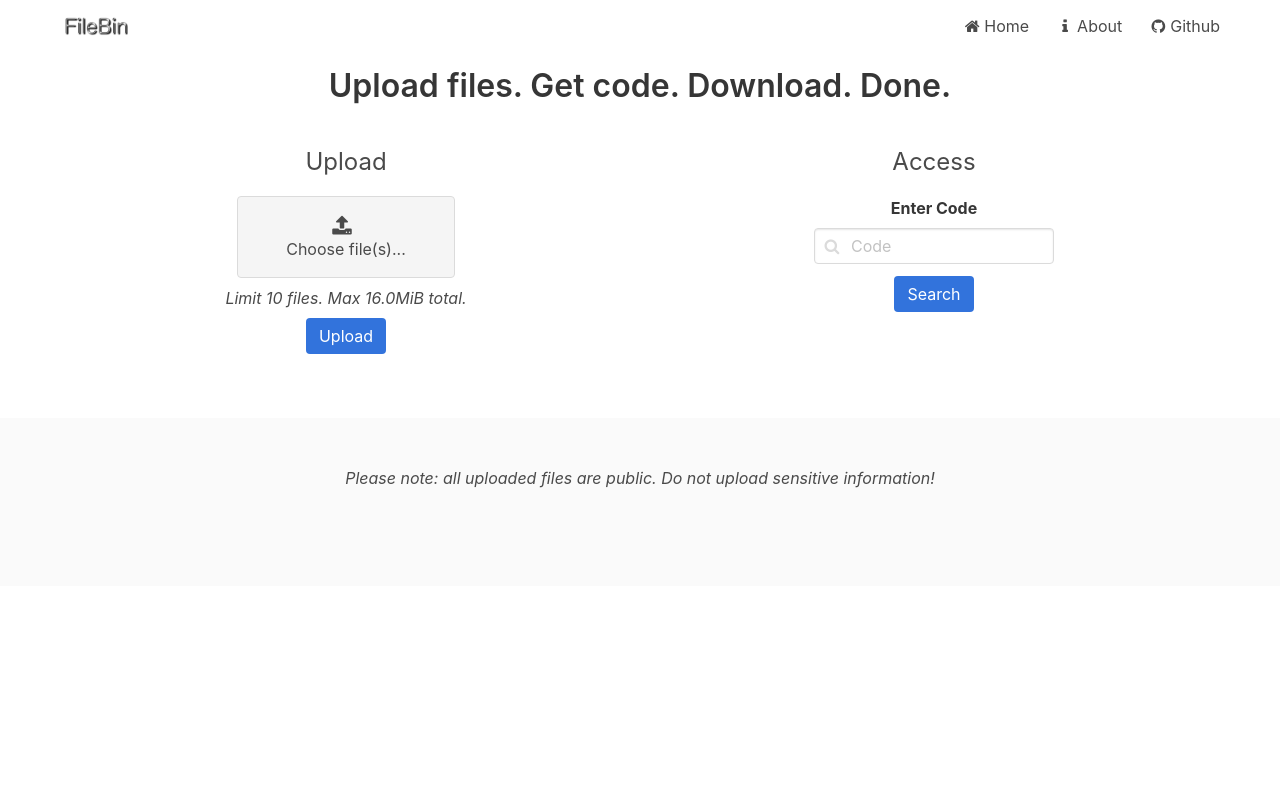
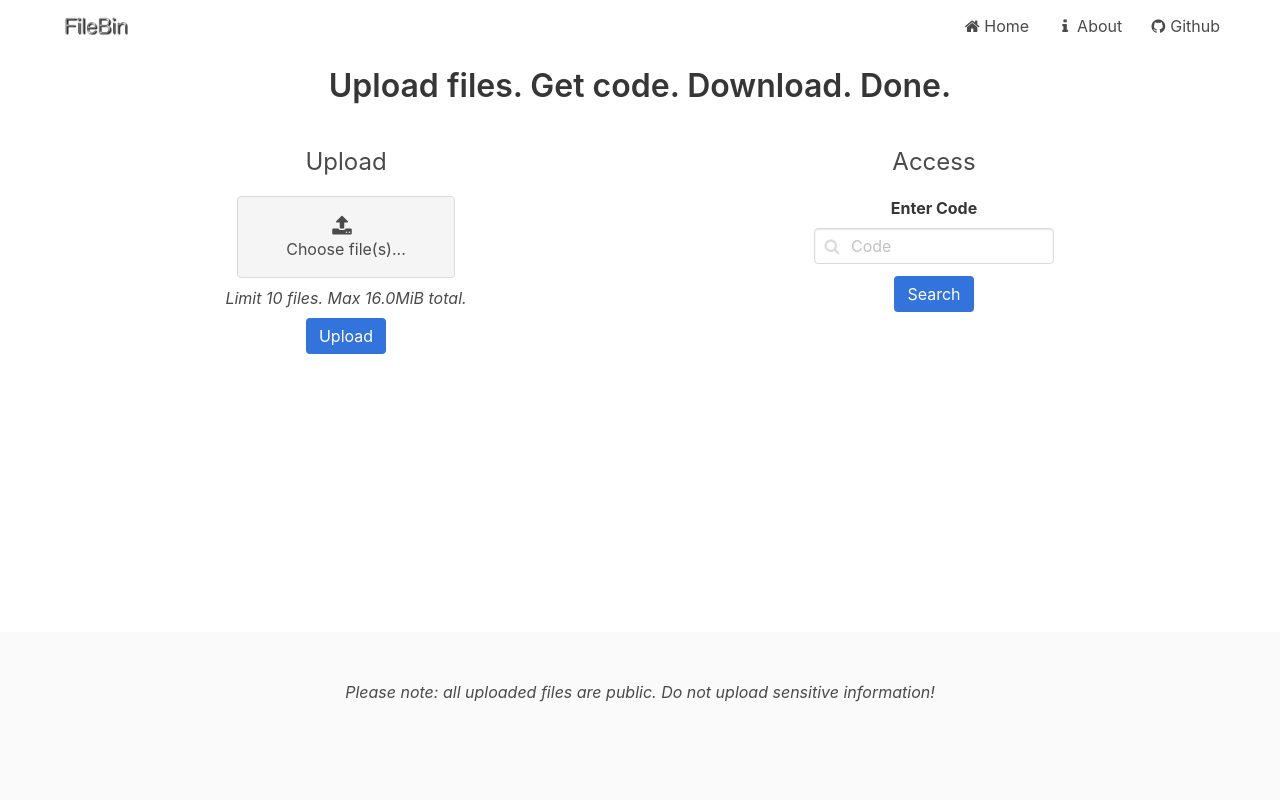
Before and after one commit to tristanmkernan/filebin, a Flask app: page / in a window 1280 px wide. Run offline with Flask 2, Linux system fonts and the light colour scheme; parts of the project's set-up code (start-up, migrations or seed data) failed here and were passed over.

Commit message:
feat: improve display on large screen sizes

```diff
--- a/templates/404.html
+++ b/templates/404.html
@@ -3,6 +3,7 @@
 {% block title %}Page Not Found{% endblock %}
 
 {% block main %}
+<div class="container flexify-me">
     <section class="hero">
 	<div class="hero-body">
 	    <div class="container">
@@ -23,4 +24,5 @@
 	    </div>
 	</div>
     </section>
+</div>
 {% endblock %}
--- a/templates/filebin.html
+++ b/templates/filebin.html
@@ -3,7 +3,7 @@
 {% block title %}File Pigeon{% endblock %}
 
 {% block main %}
-<div class="container my-1">
+<div class="container my-1 flexify-me">
     <div class="columns">
 	<div class="column">
             <article class="message is-danger is-hidden" id="files-deleted-message">
--- a/templates/index.html
+++ b/templates/index.html
@@ -3,7 +3,7 @@
 {% block title %}File Pigeon{% endblock %}
 
 {% block main %}
-<div class="container has-text-centered my-1">
+<div class="container has-text-centered my-1 flexify-me">
     <h1 class="title">
 	Upload files. Get code. Download. Done.
     </h1>
--- a/templates/skeleton.html
+++ b/templates/skeleton.html
@@ -29,6 +29,16 @@
              max-width: 20rem;
              margin: 1rem auto;
          }
+
+	 body {
+	     display: flex;
+	     flex-direction: column;
+	     min-height: 100vh;
+	 }
+
+	 .flexify-me {
+	     flex: 1;
+	 }
 	</style>
     </head>
     <body>
@@ -73,7 +83,7 @@
 
 	{% block main %}{% endblock %}
 
-	<footer class="footer" style="margin-top: 4rem;">
+	<footer class="footer">
 	    <div class="container">
 		<div class="content has-text-centered">
 		    <p class="is-italic">
```
Lines whose indentation alone changed are shown as unchanged.
